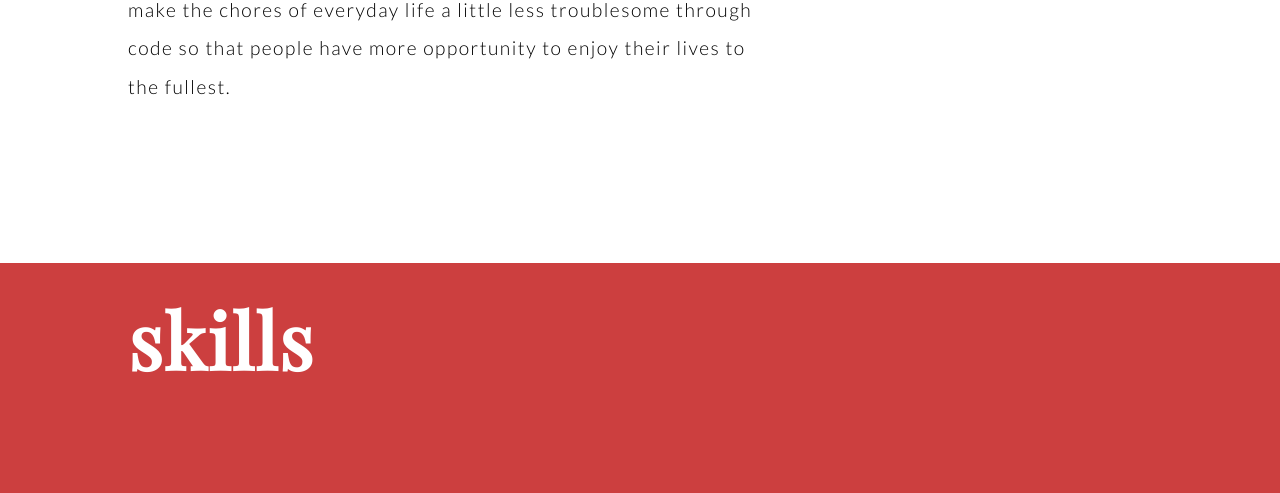
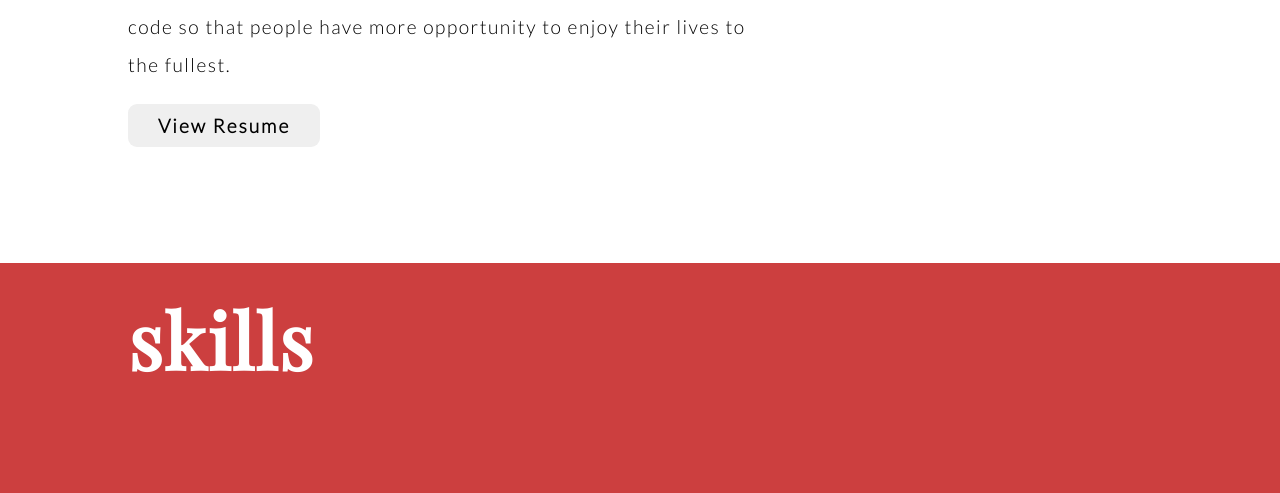
Before and after one commit to supervieira/portfolio, a plain HTML site: page index.html in a window 1280 px wide. Shown: the part 1337-1830 px from the top of the page. Drawn offline with nearby package versions, Linux system fonts and the light colour scheme.

Commit message:
Added resume

```diff
--- a/index.html
+++ b/index.html
@@ -86,6 +86,9 @@
                         <p>Hello world! I'm Sarah and I'm a front-end developer currently calling Toronto my home. I create digital applications that prioritize the most efficient and enjoyable user experience possible. Coding has become a passion of mine - I don't think I really understood true gratification until I successfully refactored an entire React app without breaking anything. I am constantly searching for ways to make the chores of everyday life a little less troublesome through code so that people have more opportunity to enjoy their lives to the fullest.
                         </p>
                     </div>
+                    <button class="resume">
+                        <a href="./assets/sarah_vieira_resume_2020.pdf">View Resume</a>
+                    </button>
                 </div>
 
                 <div class="aboutImage" data-aos="fade-left">
--- a/styles/scss/_about.scss
+++ b/styles/scss/_about.scss
@@ -24,6 +24,9 @@
         }
         span{
             font-size: 2vmax;
+        }
+        .resume{
+            font-weight: bold;
         }
         .aboutImage{
             align-self:center;
--- a/styles/scss/_effects.scss
+++ b/styles/scss/_effects.scss
@@ -6,6 +6,10 @@ header{
             color: #cc3f3f;
         }
     }
+}
+
+.resume:hover{
+    background: #6dbfb3;
 }
 
 .projects{
```
Also changed, not shown: styles/style.css, 1 other file. Lines whose indentation alone changed are shown as unchanged.
